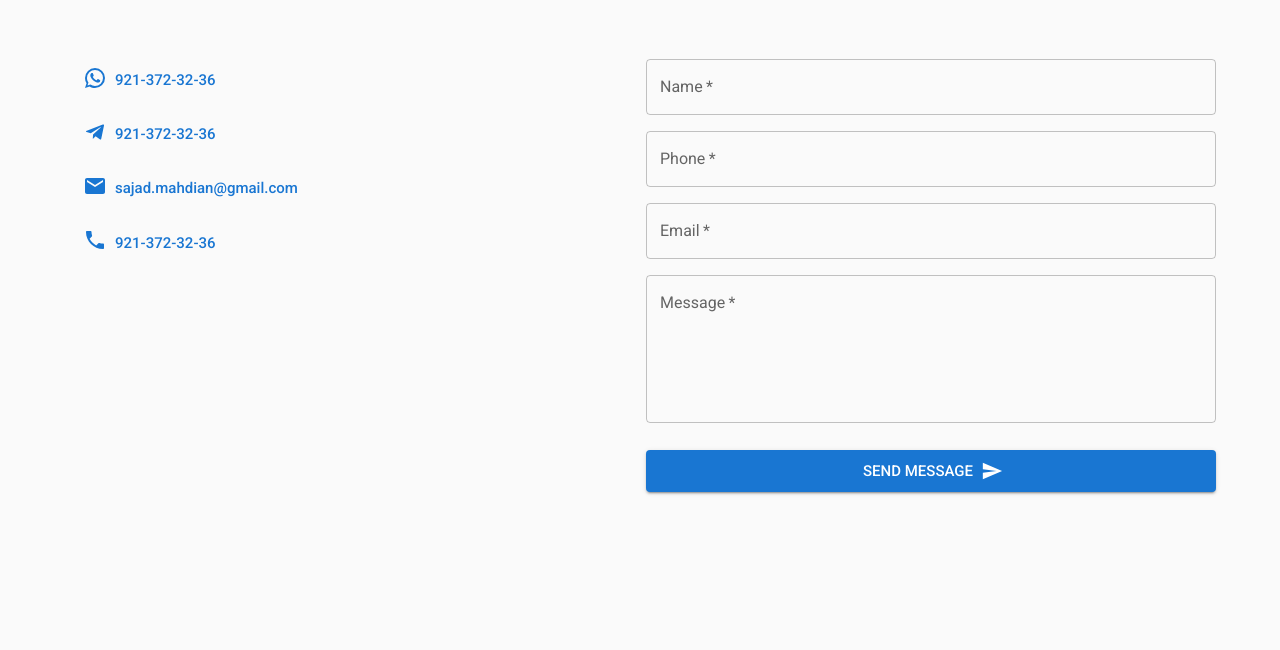
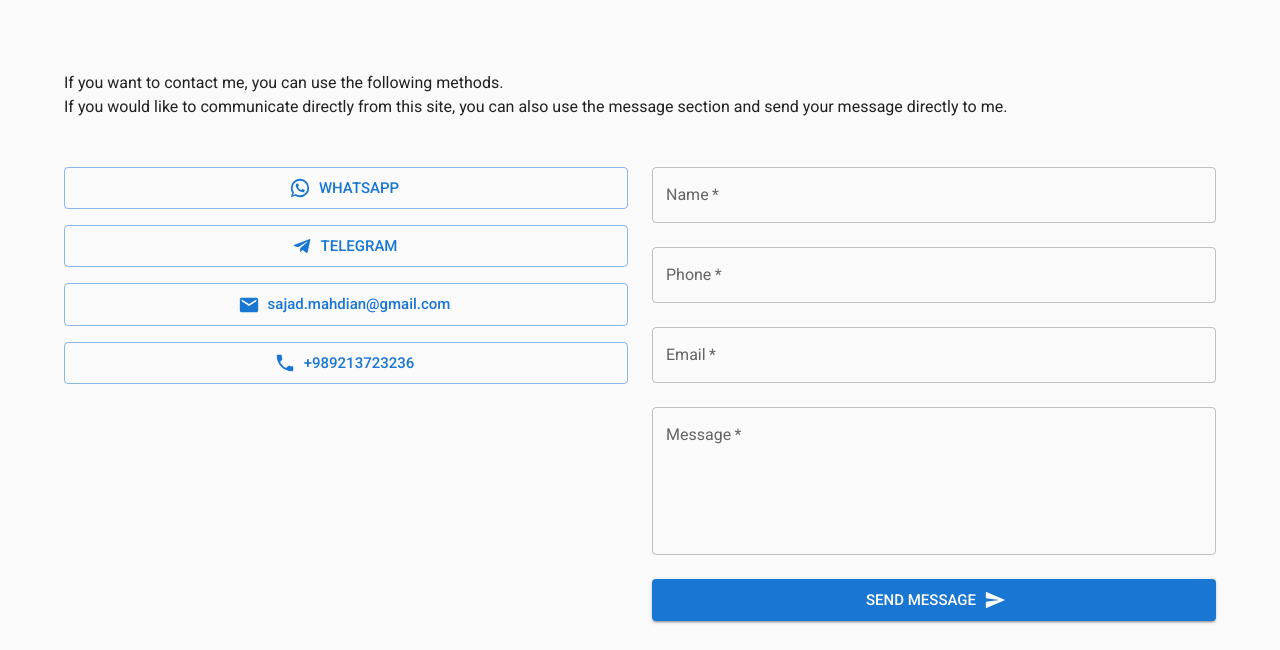
Before and after one commit to sajad3731/onedev, a Next.js app: page /en in a window 1280 px wide. Shown: the part 2957-3607 px from the top of the page. Before the commit the page ends 3472 px from the top, so only its background shows below. Built offline with nearby package versions, Linux system fonts and the light colour scheme; no server answers; what @mui/material-nextjs would draw is missing.

Commit message:
fix contact section

```diff
--- a/messages/en.json
+++ b/messages/en.json
@@ -34,7 +34,9 @@
       "phone-number": "Phone",
       "email": "Email",
       "message": "Message",
-      "send-message": "Send message"
+      "send-message": "Send message",
+      "success": "Message sent successfully!",
+      "error": "Failed to send message. Please try again."
     }
   },
   "Metadata": {
--- a/messages/fa.json
+++ b/messages/fa.json
@@ -34,7 +34,9 @@
       "phone-number": "شماره تلفن",
       "email": "پست الکترونیکی",
       "message": "پیام",
-      "send-message": "ارسال پیام"
+      "send-message": "ارسال پیام",
+      "success": "پیام با موفقیت ارسال شد!",
+      "error": "ارسال پیام ناموفق بود. لطفا دوباره تلاش کنید."
     }
   },
   "Metadata": {
@@ -57,8 +59,8 @@
     "scroll-down": "پیمایش به پایین"
   },
   "Validation": {
-    "number": "number",
-    "least-character": "{fieldName} حداقل باید شامل {leastCharacter} کارکتر باشد",
+    "number": "عدد",
+    "least-character": "{fieldName} حداقل باید شامل {count} کارکتر باشد",
     "exceed-character": "{fieldName} حداکثر باید شامل {count} کارکتر باشد",
     "least-digit": "{fieldName} حداقل باید شامل {count} شماره باشد",
     "is-required": "تکمیل فیلد {fieldName} الزامی می‌باشد",
--- a/src/components/sections/contact/Contact.tsx
+++ b/src/components/sections/contact/Contact.tsx
@@ -1,5 +1,5 @@
 import { Email, Phone, Telegram, WhatsApp } from "@mui/icons-material";
-import { Button, Container, Divider, Typography } from "@mui/material";
+import { Button, Container, Divider, Typography, Box } from "@mui/material";
 import { useTranslations } from "next-intl";
 import { FC } from "react";
 import { SendMessage } from "./SendMessage";
@@ -7,38 +7,77 @@ import { SendMessage } from "./SendMessage";
 export const Contact: FC = () => {
   const t = useTranslations("Contact");
 
+  // Format phone number for different services
+  const phoneNumber = "+989213723236";
+  const whatsappLink = `https://wa.me/${phoneNumber.replace("+", "")}`;
+  const telegramLink = `https://t.me/sajad_mahdian`; // Using your username for Telegram
+  const emailAddress = "sajad.mahdian@gmail.com";
+
   return (
-    <Container maxWidth="lg" className="">
-      <div className="flex flex-col gap-y-6 w-full py-5">
+    <Container maxWidth="lg" className="py-8">
+      <div className="flex flex-col gap-y-6 w-full">
         <Divider className="!my-10">
           <Typography variant="h4" className="!font-bold">
             {t("title")}
           </Typography>
         </Divider>
-        <div className="grid grid-cols-1 lg:grid-cols-2 gap-3">
-          <div className="flex flex-col gap-3 items-start">
-            <Button LinkComponent="a" href="tel:+989213723236" size="large">
-              <WhatsApp className="mt-[-5px] mx-2" />
-              921-372-32-36
+
+        <Box className="mb-6">
+          <Typography className="mb-4">{t("contact-me")}</Typography>
+          <Typography className="mb-4">{t("send-direct-message")}</Typography>
+        </Box>
+
+        <div className="grid grid-cols-1 lg:grid-cols-2 gap-6">
+          <div className="flex flex-col gap-4 items-start">
+            <Button
+              variant="outlined"
+              startIcon={<WhatsApp />}
+              href={whatsappLink}
+              target="_blank"
+              rel="noopener noreferrer"
+              size="large"
+              fullWidth
+              className="justify-start"
+            >
+              WhatsApp
             </Button>
-            <Button LinkComponent="a" href="tel:+989213723236" size="large">
-              <Telegram className="mt-[-5px] mx-2" />
-              921-372-32-36
+
+            <Button
+              variant="outlined"
+              startIcon={<Telegram />}
+              href={telegramLink}
+              target="_blank"
+              rel="noopener noreferrer"
+              size="large"
+              fullWidth
+              className="justify-start"
+            >
+              Telegram
             </Button>
+
             <Button
-              LinkComponent="a"
-              href="mailto:sajad.mahdian@gmail.com"
-              className="!lowercase"
+              variant="outlined"
+              startIcon={<Email />}
+              href={`mailto:${emailAddress}`}
               size="large"
+              fullWidth
+              className="!lowercase justify-start"
             >
-              <Email className="mt-[-5px] mx-2" />
-              sajad.mahdian@gmail.com
+              {emailAddress}
             </Button>
-            <Button LinkComponent="a" href="tel:+989213723236" size="large">
-              <Phone className="mt-[-5px] mx-2" />
-              921-372-32-36
+
+            <Button
+              variant="outlined"
+              startIcon={<Phone />}
+              href={`tel:${phoneNumber}`}
+              size="large"
+              fullWidth
+              className="justify-start"
+            >
+              {phoneNumber}
             </Button>
           </div>
+
           <SendMessage />
         </div>
       </div>
--- a/src/components/sections/contact/SendMessage.tsx
+++ b/src/components/sections/contact/SendMessage.tsx
@@ -1,9 +1,9 @@
 "use client";
 
 import { Send } from "@mui/icons-material";
-import { Button, TextField } from "@mui/material";
+import { Button, TextField, Alert, Snackbar, Stack } from "@mui/material";
 import { useTranslations } from "next-intl";
-import { FC } from "react";
+import { FC, useState } from "react";
 import { useForm, SubmitHandler, Controller } from "react-hook-form";
 import { z } from "zod";
 import { zodResolver } from "@hookform/resolvers/zod";
@@ -11,25 +11,17 @@ import { zodResolver } from "@hookform/resolvers/zod";
 export const SendMessage: FC = () => {
   const t = useTranslations("Contact.form");
   const vt = useTranslations("Validation");
+  const [isSubmitting, setIsSubmitting] = useState(false);
+  const [showSuccess, setShowSuccess] = useState(false);
+  const [showError, setShowError] = useState(false);
 
   const validationSchema = z.object({
     name: z
       .string()
       .min(2, vt("least-character", { fieldName: t("name"), count: 2 })),
     phoneNumber: z
-      .number({
-        required_error: vt("is-required", { fieldName: t("phone-number") }),
-        invalid_type_error: vt("invalid-type", {
-          fieldName: t("phone-number"),
-          fieldType: t("number"),
-        }),
-      })
-      .refine((val) => val.toString().length >= 10, {
-        message: vt("least-digit", {
-          fieldName: t("phone-number"),
-          count: 10,
-        }),
-      }),
+      .string()
+      .min(10, vt("least-digit", { fieldName: t("phone-number"), count: 10 })),
     email: z.string().email(vt("invalid-email")),
     message: z
       .string()
@@ -38,34 +30,65 @@ export const SendMessage: FC = () => {
         500,
         vt("exceed-character", {
           fieldName: t("message"),
-          count: 1000,
+          count: 500,
         })
       ),
   });
+
+  type FormValues = z.infer<typeof validationSchema>;
 
   const {
     control,
     handleSubmit,
     formState: { errors },
     reset,
-  } = useForm<ContactForm>({
+  } = useForm<FormValues>({
     resolver: zodResolver(validationSchema),
     defaultValues: {
       name: "",
-      phoneNumber: undefined as unknown as number, // Handle initial empty state
+      phoneNumber: "",
       email: "",
       message: "",
     },
     mode: "onChange",
   });
 
-  const onSubmit: SubmitHandler<ContactForm> = (data) => {
+  const handleCloseSnackbar = () => {
+    setShowSuccess(false);
+    setShowError(false);
+  };
+
+  const onSubmit: SubmitHandler<FormValues> = async (data) => {
+    setIsSubmitting(true);
+
+    try {
+      // Directly open email client with form data
+      const subject = `Contact from ${data.name} via Portfolio`;
+      const body = `Name: ${data.name}
+Phone: ${data.phoneNumber}
+Email: ${data.email}
+
+Message:
+${data.message}`;
+
+      // Creating a mailto link and programmatically clicking it
+      const mailtoLink = `mailto:sajad.mahdian@gmail.com?subject=${encodeURIComponent(
+        subject
+      )}&body=${encodeURIComponent(body)}`;
+      window.location.href = mailtoLink;
+
+      setShowSuccess(true);
       reset();
+    } catch (error) {
+      console.error("Error sending message:", error);
+      setShowError(true);
+    } finally {
+      setIsSubmitting(false);
+    }
   };
 
   return (
-    <div className="flex flex-col gap-3 w-full">
-      <form onSubmit={handleSubmit(onSubmit)}>
+    <Stack spacing={3} component="form" onSubmit={handleSubmit(onSubmit)}>
       <Controller
         name="name"
         control={control}
@@ -81,6 +104,7 @@ export const SendMessage: FC = () => {
           />
         )}
       />
+
       <Controller
         name="phoneNumber"
         control={control}
@@ -96,6 +120,7 @@ export const SendMessage: FC = () => {
           />
         )}
       />
+
       <Controller
         name="email"
         control={control}
@@ -110,8 +135,9 @@ export const SendMessage: FC = () => {
           />
         )}
       />
+
       <Controller
-          name="email"
+        name="message"
         control={control}
         render={({ field }) => (
           <TextField
@@ -124,22 +150,47 @@ export const SendMessage: FC = () => {
             fullWidth
             enterKeyHint="send"
             tabIndex={4}
+            error={!!errors.message}
+            helperText={errors.message?.message}
           />
         )}
       />
+
       <Button
         type="submit"
         variant="contained"
         size="large"
-          className="!mt-4"
         endIcon={<Send />}
         tabIndex={5}
         fullWidth
-          loading={false}
+        disabled={isSubmitting}
       >
         {t("send-message")}
       </Button>
-      </form>
-    </div>
+
+      <Snackbar
+        open={showSuccess}
+        autoHideDuration={6000}
+        onClose={handleCloseSnackbar}
+      >
+        <Alert
+          onClose={handleCloseSnackbar}
+          severity="success"
+          variant="filled"
+        >
+          {t("success") || "Message sent successfully!"}
+        </Alert>
+      </Snackbar>
+
+      <Snackbar
+        open={showError}
+        autoHideDuration={6000}
+        onClose={handleCloseSnackbar}
+      >
+        <Alert onClose={handleCloseSnackbar} severity="error" variant="filled">
+          {t("error") || "Failed to send message. Please try again."}
+        </Alert>
+      </Snackbar>
+    </Stack>
   );
 };
--- a/src/types/send-message.d.ts
+++ b/src/types/send-message.d.ts
@@ -1,6 +1,6 @@
 declare type ContactForm = {
   name: string;
-  phoneNumber: number;
+  phoneNumber: string;
   email: string;
   message: string;
 };
```
Lines whose indentation alone changed are shown as unchanged.
